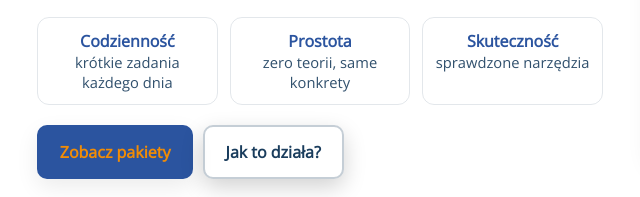
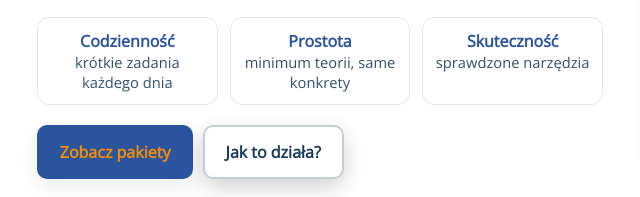
Before and after one commit to kontaktdodna-rgb/wolnosc-od-nalogu, a plain HTML site: page index.html in a window 1280 px wide. Shown: the part 3297-3494 px from the top of the page, 53-693 px from the left. Drawn offline with nearby package versions, Linux system fonts and the light colour scheme.

Commit message:
Update index.html

```diff
--- a/index.html
+++ b/index.html
@@ -622,7 +622,7 @@ src="https://www.facebook.com/tr?id=2672176943134011&ev=PageView&noscript=1"
         </div>
         <div style="border:1px solid rgba(26,61,93,.12); border-radius:12px; padding:.75rem; text-align:center;">
           <div style="font-weight:800; color:#2B549F;">Prostota</div>
-          <div style="font-size:.92rem; opacity:.9;">zero teorii, same konkrety</div>
+          <div style="font-size:.92rem; opacity:.9;">minimum teorii, same konkrety</div>
         </div>
         <div style="border:1px solid rgba(26,61,93,.12); border-radius:12px; padding:.75rem; text-align:center;">
           <div style="font-weight:800; color:#2B549F;">Skuteczność</div>
```
